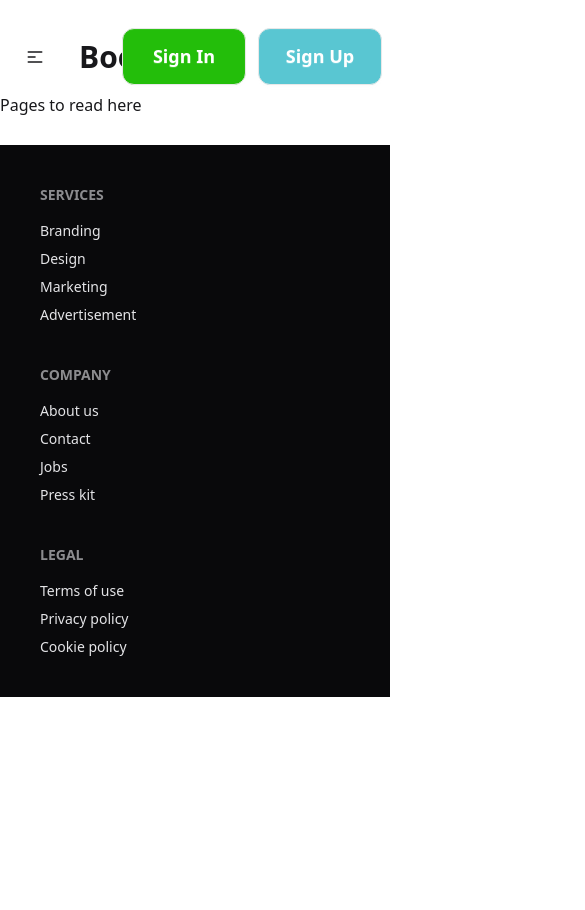
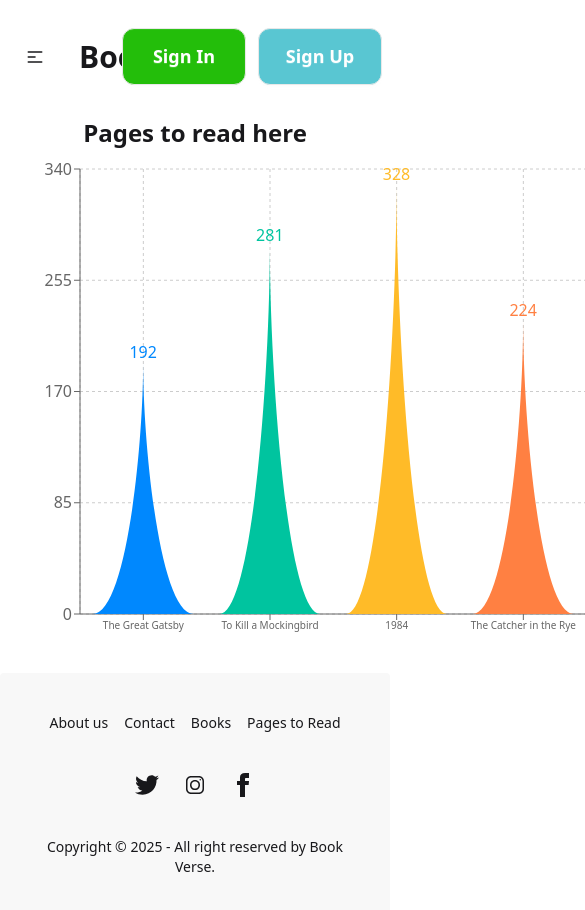
Before and after one commit to Shashuvo/Book-Verse, a React (Vite) app: page /pagesToRead in a window 390 px wide. Shown: the top 910 px of the page, 585 px wide, since content can reach past the window. Before the commit the page ends 844 px from the top, so only its background shows below. Built offline with nearby package versions, Linux system fonts and the light colour scheme.

Commit message:
Project Complete without responsive

```diff
--- a/package.json
+++ b/package.json
@@ -17,6 +17,8 @@
     "react-icons": "^5.5.0",
     "react-router": "^7.8.2",
     "react-tabs": "^6.1.0",
+    "react-toastify": "^11.0.5",
+    "recharts": "^3.1.2",
     "tailwindcss": "^4.1.12"
   },
   "devDependencies": {
--- a/src/Routes/Routes.jsx
+++ b/src/Routes/Routes.jsx
@@ -35,6 +35,7 @@ const router = createBrowserRouter([
       },
       {
         path: '/pagesToRead',
+        loader: () => fetch('booksData.json'),
         Component: PagesToRead
       }
     ]
--- a/src/components/Footer/Footer.jsx
+++ b/src/components/Footer/Footer.jsx
@@ -1,29 +1,56 @@
 import React from 'react';
+import { Link } from 'react-router';
 
 const Footer = () => {
     return (
-        <footer className="footer sm:footer-horizontal bg-neutral text-neutral-content p-10 mt-7">
-        <nav>
-            <h6 className="footer-title">Services</h6>
-            <a className="link link-hover">Branding</a>
-            <a className="link link-hover">Design</a>
-            <a className="link link-hover">Marketing</a>
-            <a className="link link-hover">Advertisement</a>
-        </nav>
-        <nav>
-            <h6 className="footer-title">Company</h6>
-            <a className="link link-hover">About us</a>
-            <a className="link link-hover">Contact</a>
-            <a className="link link-hover">Jobs</a>
-            <a className="link link-hover">Press kit</a>
-        </nav>
-        <nav>
-            <h6 className="footer-title">Legal</h6>
-            <a className="link link-hover">Terms of use</a>
-            <a className="link link-hover">Privacy policy</a>
-            <a className="link link-hover">Cookie policy</a>
-        </nav>
-    </footer>
+        <footer className="footer footer-horizontal footer-center bg-base-200 text-base-content rounded p-10">
+            <nav className="grid grid-flow-col gap-4">
+                <a href="https://github.com/Shashuvo" target="_blank" rel="noopener noreferrer" className="link link-hover">About us</a>
+                <a href="https://www.linkedin.com/in/shahariat-hossen-045456279/" target="_blank" rel="noopener noreferrer" className="link link-hover">Contact</a>
+                <Link to="/"><a className="link link-hover">Books</a></Link>
+                <Link to='/pagesToRead' className="link link-hover">Pages to Read</Link>
+            </nav>
+            <nav>
+                <div className="grid grid-flow-col gap-6">
+                    <a>
+                        <svg
+                            xmlns="http://www.w3.org/2000/svg"
+                            width="24"
+                            height="24"
+                            viewBox="0 0 24 24"
+                            className="fill-current">
+                            <path
+                                d="M24 4.557c-.883.392-1.832.656-2.828.775 1.017-.609 1.798-1.574 2.165-2.724-.951.564-2.005.974-3.127 1.195-.897-.957-2.178-1.555-3.594-1.555-3.179 0-5.515 2.966-4.797 6.045-4.091-.205-7.719-2.165-10.148-5.144-1.29 2.213-.669 5.108 1.523 6.574-.806-.026-1.566-.247-2.229-.616-.054 2.281 1.581 4.415 3.949 4.89-.693.188-1.452.232-2.224.084.626 1.956 2.444 3.379 4.6 3.419-2.07 1.623-4.678 2.348-7.29 2.04 2.179 1.397 4.768 2.212 7.548 2.212 9.142 0 14.307-7.721 13.995-14.646.962-.695 1.797-1.562 2.457-2.549z"></path>
+                        </svg>
+                    </a>
+                    <a href="https://www.instagram.com/o__shuv__o/?__pwa=1" target="_blank" rel="noopener noreferrer">
+                        <svg
+                            xmlns="http://www.w3.org/2000/svg"
+                            width="24"
+                            height="24"
+                            viewBox="0 0 24 24"
+                            className="fill-current">
+                            <path d="M 8 3 C 5.2475888 3 3 5.2475888 3 8 L 3 16 C 3 18.752411 5.2475888 21 8 21 L 16 21 C 18.752411 21 21 18.752411 21 16 L 21 8 C 21 5.2475888 18.752411 3 16 3 L 8 3 z M 8 4.5 L 16 4.5 C 17.941589 4.5 19.5 6.0584112 19.5 8 L 19.5 16 C 19.5 17.941589 17.941589 19.5 16 19.5 L 8 19.5 C 6.0584112 19.5 4.5 17.941589 4.5 16 L 4.5 8 C 4.5 6.0584112 6.0584112 4.5 8 4.5 z M 17.25 6 A 0.75 0.75 0 0 0 17.25 7.5 A 0.75 0.75 0 0 0 17.25 6 z M 12 7 C 10.395834 7 9.0977407 7.6285667 8.2519531 8.5800781 C 7.4061656 9.5315896 7 10.770833 7 12 C 7 13.229167 7.4061656 14.46841 8.2519531 15.419922 C 9.0977407 16.371433 10.395834 17 12 17 C 13.604166 17 14.902259 16.371433 15.748047 15.419922 C 16.593834 14.46841 17 13.229167 17 12 C 17 10.770833 16.593834 9.5315896 15.748047 8.5800781 C 14.902259 7.6285667 13.604166 7 12 7 z M 12 8.5 C 13.229166 8.5 14.056075 8.9339333 14.626953 9.5761719 C 15.197832 10.21841 15.5 11.104167 15.5 12 C 15.5 12.895833 15.197832 13.78159 14.626953 14.423828 C 14.056075 15.066067 13.229166 15.5 12 15.5 C 10.770834 15.5 9.9439254 15.066067 9.3730469 14.423828 C 8.8021684 13.78159 8.5 12.895833 8.5 12 C 8.5 11.104167 8.8021684 10.21841 9.3730469 9.5761719 C 9.9439254 8.9339333 10.770834 8.5 12 8.5 z"></path>
+                        </svg>
+                    </a>
+
+                    <a href='https://www.facebook.com/shahariat.hossen.524' target="_blank" rel="noopener noreferrer">
+                        <svg
+                            xmlns="http://www.w3.org/2000/svg"
+                            width="24"
+                            height="24"
+                            viewBox="0 0 24 24"
+                            className="fill-current">
+                            <path
+                                d="M9 8h-3v4h3v12h5v-12h3.642l.358-4h-4v-1.667c0-.955.192-1.333 1.115-1.333h2.885v-5h-3.808c-3.596 0-5.192 1.583-5.192 4.615v3.385z"></path>
+                        </svg>
+                    </a>
+                </div>
+            </nav>
+            <aside>
+                <p>Copyright © {new Date().getFullYear()} - All right reserved by Book Verse.</p>
+            </aside>
+        </footer>
     )
 };
 
--- a/src/pages/Book/Book.jsx
+++ b/src/pages/Book/Book.jsx
@@ -20,7 +20,7 @@ const Book = ({ singleBook }) => {
                 </figure>
                 <div className="card-body w-[326px] h-[230px] mx-auto ml-6 ">
                     <div className='flex gap-3'>
-                    <div className="badge  bg-[#23BE0A]/5 text-[#23BE0A] font-medium text-[16px] px-4 py-4">{tags[0]}</div>
+                        <div className="badge  bg-[#23BE0A]/5 text-[#23BE0A] font-medium text-[16px] px-4 py-4">{tags[0]}</div>
                         <div className="badge  bg-[#23BE0A]/5 text-[#23BE0A] font-medium text-[16px] px-4 py-4">{tags[1]}</div>
                     </div>
                     <h2 className="card-title font-bold text-2xl">
--- a/src/pages/BookDetails/BookDetails.jsx
+++ b/src/pages/BookDetails/BookDetails.jsx
@@ -1,6 +1,7 @@
 import React from 'react';
 import { useLoaderData, useParams } from 'react-router';
 import { addDataToDB, addToWishlist } from '../../Utility/addToDB';
+import { ToastContainer } from 'react-toastify';
 
 const BookDetails = () => {
     // loading book details
@@ -63,6 +64,7 @@ const BookDetails = () => {
                     {/* Buttons */}
                     <div className='flex gap-4'>
                         <a onClick={() => handleMarkAsRead(id)} className="btn px-7 py-5 bg-white text-black rounded-xl text-[18px] border-black/30">Mark as Read</a>
+                        <ToastContainer></ToastContainer>
                         <a onClick={() => handleMyWishlist(id)} className="btn px-7 py-5 bg-[#59C6D2] text-white rounded-xl text-[18px]">Add to Wishlist</a>
                     </div>
                 </div>
--- a/src/pages/PagesToRead/PagesToRead.jsx
+++ b/src/pages/PagesToRead/PagesToRead.jsx
@@ -1,9 +1,54 @@
 import React from 'react';
+import { useLoaderData } from 'react-router';
+import { BarChart, Bar, Cell, XAxis, YAxis, CartesianGrid } from 'recharts';
+const colors = ['#0088FE', '#00C49F', '#FFBB28', '#FF8042', 'red', 'pink', 'green', 'blue'];
 
 const PagesToRead = () => {
+    const bookData = useLoaderData();
+    const data = bookData.map((book) => ({
+        name: book.bookName,
+        pages: book.totalPages,
+    }));
+
+
+
+    const getPath = (x, y, width, height) => {
+        return `M${x},${y + height}C${x + width / 3},${y + height} ${x + width / 2},${y + height / 3}
+        ${x + width / 2}, ${y}
+        C${x + width / 2},${y + height / 3} ${x + (2 * width) / 3},${y + height} ${x + width}, ${y + height}
+        Z`;
+    };
+
+    const TriangleBar = (props) => {
+        const { fill, x, y, width, height } = props;
+
+        return <path d={getPath(x, y, width, height)} stroke="none" fill={fill} />;
+    };
+
+
     return (
         <div>
-            <h1>Pages to read here</h1>
+            <h1 className='flex justify-center font-bold text-2xl'>Pages to read here</h1>
+            <BarChart
+                width={1250}
+                height={500}
+                data={data}
+                margin={{
+                    top: 20,
+                    right: 30,
+                    left: 20,
+                    bottom: 5,
+                }}
+            >
+                <CartesianGrid strokeDasharray="3 3" />
+                <XAxis dataKey="name" interval={0} tick={{ fontSize: 10 }} />
+                <YAxis />
+                <Bar dataKey="pages" fill="#8884d8" shape={<TriangleBar />} label={{ position: 'top' }}>
+                    {data.map((entry, index) => (
+                        <Cell key={`cell-${index}`} fill={colors[index % colors.length]} />
+                    ))}
+                </Bar>
+            </BarChart>
         </div>
     );
 };
--- a/src/pages/Root/Root.jsx
+++ b/src/pages/Root/Root.jsx
@@ -5,9 +5,13 @@ import Footer from '../../components/Footer/Footer';
 
 const Root = () => {
     return (
-        <div className='mx-auto max-w-7xl'>
-            <Navbar></Navbar>
-            <Outlet></Outlet>
+        <div>
+            <div className='mx-auto max-w-7xl'>
+                <Navbar></Navbar>
+            </div>
+            <div className='mx-auto max-w-7xl mb-6 mt-6'>
+                <Outlet></Outlet>
+            </div>
             <Footer></Footer>
         </div>
     );
```
Also changed, not shown: src/Utility/addToDB.js (+21 -18 lines), src/components/Header/Navbar.jsx (+8 -8 lines), src/pages/ListedBooks/ListedBook.jsx (indentation only), src/pages/ListedBooks/WishListBook.jsx (indentation only), 1 other file (tests, documents, lock files or other folders).
